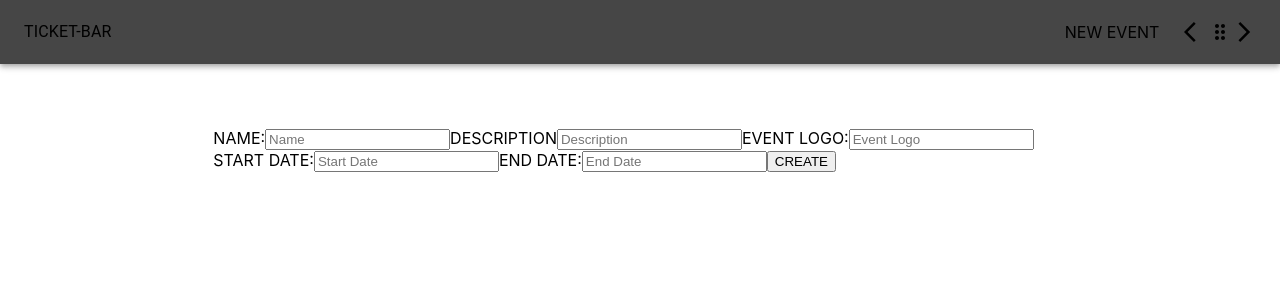
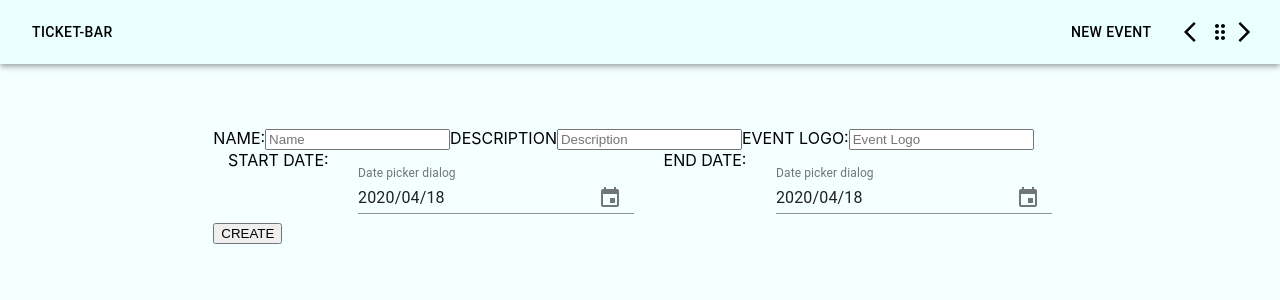
Before and after one commit to manchandajayant/EventApp-client, a React (Create React App) app: page /newevent in a window 1280 px wide. Shown: the top 300 px of the page. Built offline with nearby package versions, Linux system fonts and the light colour scheme.

Commit message:
ticket ard updated

```diff
--- a/package.json
+++ b/package.json
@@ -3,11 +3,14 @@
   "version": "0.1.0",
   "private": true,
   "dependencies": {
+    "@date-io/date-fns": "^1.3.13",
     "@material-ui/core": "^4.9.13",
     "@material-ui/icons": "^4.9.1",
+    "@material-ui/pickers": "^3.2.10",
     "@testing-library/jest-dom": "^4.2.4",
     "@testing-library/react": "^9.3.2",
     "@testing-library/user-event": "^7.1.2",
+    "date-fns": "^2.13.0",
     "react": "^16.13.1",
     "react-dom": "^16.13.1",
     "react-redux": "^7.2.0",
--- a/src/App.js
+++ b/src/App.js
@@ -8,7 +8,11 @@ import AddNewEventContainer from "./Components/AddNewEventContainer";
 import EventTickets from "./Components/EventTickets";
 function App() {
   return (
-    <Grid container direction="column" style={{ backgroundColor: "#fff" }}>
+    <Grid
+      container
+      direction="column"
+      style={{ backgroundColor: "rgba(150,250,250,0.1)" }}
+    >
       <Grid item>
         <Navigation />
       </Grid>
--- a/src/Components/AddNewEventContainer.js
+++ b/src/Components/AddNewEventContainer.js
@@ -1,18 +1,33 @@
 import React, { useState } from "react";
 import { useDispatch } from "react-redux";
 import { newEvent } from "../Actions/eventActions";
+import Grid from "@material-ui/core/Grid";
+import DateFnsUtils from "@date-io/date-fns";
+import {
+  MuiPickersUtilsProvider,
+  KeyboardTimePicker,
+  KeyboardDatePicker,
+} from "@material-ui/pickers";
+
+// The first commit of Material-UI
 
 const AddNewEventContainer = () => {
   const [name, setName] = useState("");
   const [description, setDescription] = useState("");
   const [url, setUrl] = useState("");
-  const [startDate, setStartDate] = useState("");
-  const [endDate, setEndDate] = useState("");
+  const [startDate, setStartDate] = useState(new Date("2020-04-18T21:11:54"));
+  const [endDate, setEndDate] = useState(new Date("2020-04-18T21:11:59"));
   const dispatch = useDispatch();
   const data = { name, description, url, startDate, endDate };
   const onSubmit = (event) => {
     event.preventDefault();
     dispatch(newEvent(data));
+  };
+  const handleStartDateChange = (date) => {
+    setStartDate(date);
+  };
+  const handleEndDateChange = (dateEnd) => {
+    setEndDate(dateEnd);
   };
   return (
     <div>
@@ -40,22 +55,34 @@ const AddNewEventContainer = () => {
         onChange={(e) => setUrl(e.target.value)}
         value={url}
       />
+      <MuiPickersUtilsProvider utils={DateFnsUtils}>
+        <Grid container justify="space-around">
           START DATE:
-      <input
-        type="text"
-        name="startDate"
-        placeholder="Start Date"
-        onChange={(e) => setStartDate(e.target.value)}
+          <KeyboardDatePicker
+            margin="normal"
+            id="date-picker-dialog"
+            label="Date picker dialog"
+            format="yyyy/MM/dd"
             value={startDate}
+            onChange={handleStartDateChange}
+            KeyboardButtonProps={{
+              "aria-label": "change date",
+            }}
           />
           END DATE:
-      <input
-        type="text"
-        name="endDate"
-        placeholder="End Date"
-        onChange={(e) => setEndDate(e.target.value)}
+          <KeyboardDatePicker
+            margin="normal"
+            id="date-picker-dialog"
+            label="Date picker dialog"
+            format="yyyy/MM/dd"
             value={endDate}
+            onChange={handleEndDateChange}
+            KeyboardButtonProps={{
+              "aria-label": "change date",
+            }}
           />
+        </Grid>
+      </MuiPickersUtilsProvider>
       <button onClick={onSubmit}>CREATE</button>
     </div>
   );
--- a/src/Components/CreateNewTicketContainer.js
+++ b/src/Components/CreateNewTicketContainer.js
@@ -11,10 +11,10 @@ const CreateNewTicketContainer = () => {
   console.log("evvent", user);
   const [eventId, setEventId] = useState(event.id);
   console.log(eventId);
-  const [userID, setUserId] = useState(user.id);
+  const [userId, setUserId] = useState(user.loggedInUser);
   const dispatch = useDispatch();
 
-  const data = { price, description, url, eventId };
+  const data = { price, description, url, eventId, userId };
   const onSubmit = (event) => {
     event.preventDefault();
     dispatch(newTicket(data));
--- a/src/Components/EventTickets.js
+++ b/src/Components/EventTickets.js
@@ -23,8 +23,13 @@ const EventTickets = () => {
       </Grid>
     );
   };
-  const filteredTickets = tickets.filter((f) => f.id === id);
-  console.log("tickets", tickets);
+
+  const filteredTickets = tickets.filter((f) => {
+    console.log("array", f.eventId);
+    console.log("comp", id);
+    return f.eventId === parseInt(id);
+  });
+  console.log("tickets", filteredTickets);
   console.log("event", event);
   if (!event) {
     return <div>loading...</div>;
--- a/src/Components/Layout.js
+++ b/src/Components/Layout.js
@@ -22,7 +22,8 @@ const useStyles = makeStyles((theme) => ({
     marginBottom: 12,
   },
   square: {
-    backgroundColor: "rgba(50,50,50,0.5)",
+    backgroundColor: "rgba(250,25,0,0.9)",
+    color: "#000",
   },
 }));
 
@@ -31,7 +32,10 @@ const Layout = (props) => {
   // const bull = <span className={classes.bullet}></span>;
   const { name, description, url, startDate, id } = props;
   return (
-    <Card variant="outlined" style={{ backgroundColor: "#fff" }}>
+    <Card
+      variant="outlined"
+      style={{ backgroundColor: "rgba(250,250,250,0.8)" }}
+    >
       <CardHeader
         avatar={
           <Avatar variant="square" className={classes.square}>
@@ -60,8 +64,13 @@ const Layout = (props) => {
         </Typography>
       </CardContent>
       <CardActions>
-        <Button size="small" style={{ backgroundColor: "rgba(50,50,50,0.5)" }}>
-          Buy Tickets
+        <Button size="small" style={{ backgroundColor: "rgba(250,25,0,0.9)" }}>
+          <Link
+            to={`/events/${id}`}
+            style={{ color: "#000", textDecoration: "none" }}
+          >
+            Buy Tickets
+          </Link>
         </Button>
       </CardActions>
     </Card>
--- a/src/Components/NavBar.js
+++ b/src/Components/NavBar.js
@@ -1,5 +1,5 @@
 import React from "react";
-import { Toolbar, Typography, AppBar } from "@material-ui/core";
+import { Toolbar, Typography, AppBar, Button } from "@material-ui/core";
 import { makeStyles } from "@material-ui/core/styles";
 import ArrowForwardIosSharpIcon from "@material-ui/icons/ArrowForwardIosSharp";
 import ArrowBackIosIcon from "@material-ui/icons/ArrowBackIos";
@@ -14,15 +14,20 @@ const useStyles = makeStyles(() => ({
 const Navigation = () => {
   const classes = useStyles();
   return (
-    <AppBar position="static" style={{ backgroundColor: "rgba(50,50,50,0.9)" }}>
+    <AppBar
+      position="static"
+      style={{ backgroundColor: "rgba(150,250,250,0.1)" }}
+    >
       <Toolbar>
         <Typography className={classes.typoStyles} style={{ color: "#000000" }}>
-          TICKET-BAR
+          <Button href="/events" style={{ color: "#000" }}>
+            TICKET-BAR
+          </Button>
         </Typography>
 
-        <Link href="/newevent" style={{ marginRight: "2%", color: "black" }}>
+        <Button href="/newevent" style={{ marginRight: "2%", color: "black" }}>
           NEW EVENT
-        </Link>
+        </Button>
         <ArrowBackIosIcon style={{ color: "#000000" }} />
         <DragIndicatorIcon style={{ color: "#000000" }} />
         <ArrowForwardIosSharpIcon style={{ color: "#000000" }} />
--- a/src/Components/TicketLayout.js
+++ b/src/Components/TicketLayout.js
@@ -23,10 +23,10 @@ const useStyles = makeStyles({
   },
 });
 
-const TicketLayout = () => {
+const TicketLayout = (props) => {
   const classes = useStyles();
   const bull = <span className={classes.bullet}>•</span>;
-
+  const { price, description, url } = props;
   return (
     <Card className={classes.root} variant="outlined">
       <CardContent>
@@ -34,23 +34,19 @@ const TicketLayout = () => {
           className={classes.title}
           color="textSecondary"
           gutterBottom
-        >
-          Word of the Day
-        </Typography>
+        ></Typography>
         <Typography variant="h5" component="h2">
-          be{bull}nev{bull}o{bull}lent
+          €{price}
         </Typography>
         <Typography className={classes.pos} color="textSecondary">
-          adjective
+          {description}
         </Typography>
         <Typography variant="body2" component="p">
-          well meaning and kindly.
           <br />
-          {'"a benevolent smile"'}
         </Typography>
       </CardContent>
       <CardActions>
-        <Button size="small">Learn More</Button>
+        <Button size="small">Buy This ticket</Button>
       </CardActions>
     </Card>
   );
--- a/src/Reducers/ticketsReducer.js
+++ b/src/Reducers/ticketsReducer.js
@@ -5,6 +5,7 @@ export default function ticketsReducer(state = initialState, action) {
   // console.log(action);
   switch (action.type) {
     case TICKETS_FETCHED: {
+      console.log("reducer", action.payload);
       return action.payload;
     }
     case NEW_TICKET: {
```
Also changed, not shown: 1 other file (tests, documents, lock files or other folders). Lines whose indentation alone changed are shown as unchanged.
